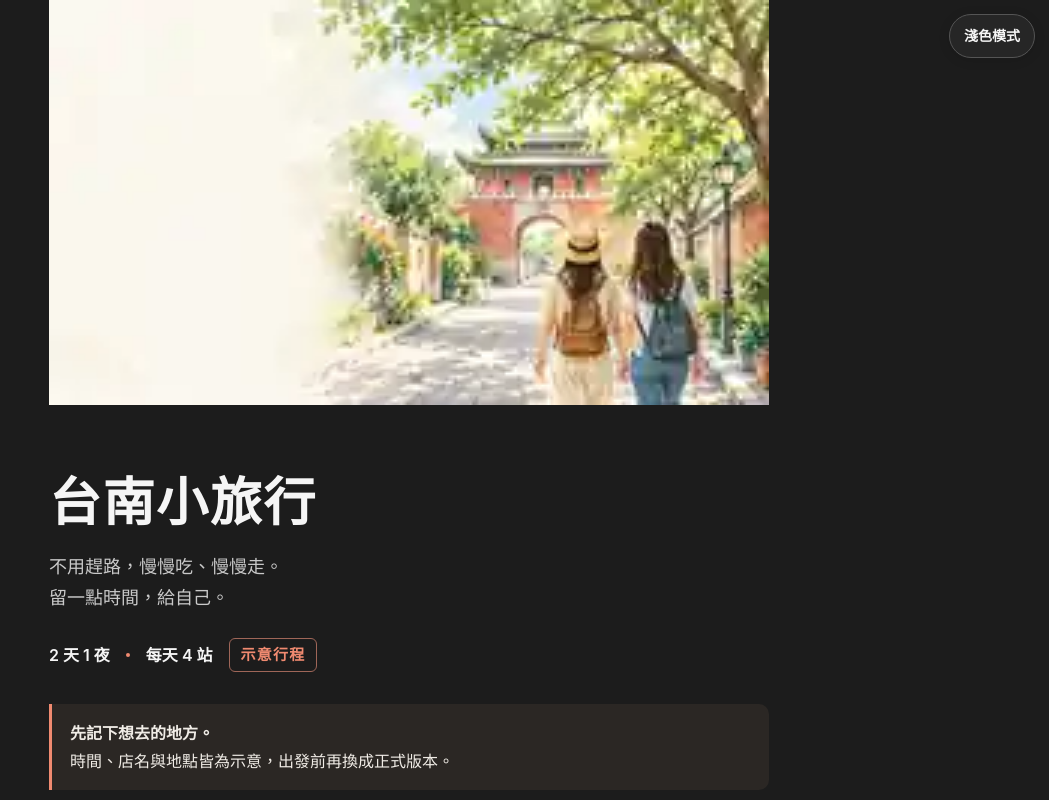
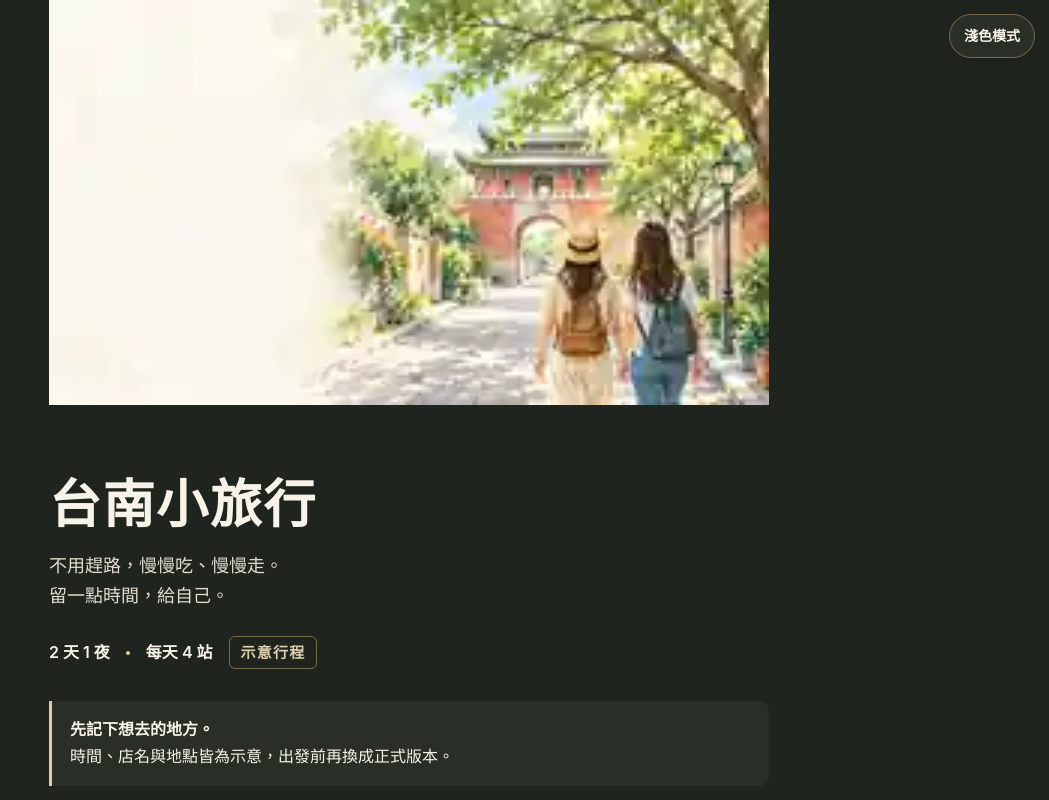
Before and after one commit to andrew54068/tainan-trip, a plain HTML site: page index.html in a window 1280 px wide. Both pictures are taken after a click on the button "深色模式". Shown: the top 800 px of the page, without its empty margins (231-1280 px from the left). Drawn offline with Linux system fonts and the light colour scheme.

Commit message:
Restyle site with cover-derived palette and system fonts

```diff
--- a/index.html
+++ b/index.html
@@ -14,31 +14,34 @@
     /* 全部樣式都在此檔案內，沒有外部字型、圖片、套件或網路請求。 */
     :root {
       color-scheme: light;
-      --paper: #f6f2e9;
-      --card: #fffdfa;
-      --ink: #263d36;
-      --muted: #62675d;
-      --accent: #a3432c;
-      --line: #deded1;
-      --soft: #efe6d6;
+      --primary: #756C4C;
+      --background: #FAF7EC;
+      --text: #24302A;
+      --paper: var(--background);
+      --card: var(--background);
+      --ink: var(--text);
+      --muted: var(--text);
+      --accent: var(--primary);
+      --line: var(--primary);
+      --soft: var(--background);
       --radius: 20px;
     }
 
     html[data-theme="dark"] {
       color-scheme: dark;
-      --paper: #1c1c1c;
-      --card: #262626;
-      --ink: #f5f5f5;
-      --muted: #c9c9c9;
-      --accent: #f08a70;
-      --line: #555555;
-      --soft: #2b2724;
+      --paper: #20241F;
+      --card: #292E27;
+      --ink: #F7F3E8;
+      --muted: #E2DDCF;
+      --accent: #D9CDAA;
+      --line: #756C4C;
+      --soft: #292E27;
     }
-    html[data-theme="dark"] .notice { color: #f0ece6; }
-    html[data-theme="dark"] .trip-facts .badge { border-color: #9f6658; }
-    html[data-theme="dark"] .day-number { border-color: #686868; }
-    html[data-theme="dark"] .stops::before { background: #686868; }
-    html[data-theme="dark"] .reminder { border-color: #666666; }
+    html[data-theme="dark"] .notice { color: var(--ink); }
+    html[data-theme="dark"] .trip-facts .badge { border-color: var(--line); }
+    html[data-theme="dark"] .day-number { border-color: var(--line); }
+    html[data-theme="dark"] .stops::before { background: var(--line); }
+    html[data-theme="dark"] .reminder { border-color: var(--line); }
     .theme-toggle {
       position: fixed;
       top: 14px;
@@ -67,7 +70,7 @@
       color: var(--ink);
       font-family: -apple-system, BlinkMacSystemFont, "PingFang TC", "Microsoft JhengHei", system-ui, sans-serif;
       font-size: 17px;
-      line-height: 1.75;
+      line-height: 1.7;
       -webkit-text-size-adjust: 100%;
     }
     a { color: inherit; text-underline-offset: 5px; }
@@ -75,6 +78,7 @@
     .wrap { width: min(100% - 40px, 720px); margin-inline: auto; }
     .hero { position: relative; padding: 48px 0 28px; }
     h1 {
+      font-family: Georgia, "Times New Roman", "Noto Serif TC", "Songti TC", serif;
       position: relative;
       margin: 0 0 14px;
       font-size: clamp(32px, 7.8vw, 52px);
@@ -88,7 +92,7 @@
     .trip-facts .dot { width: 4px; height: 4px; border-radius: 50%; background: var(--accent); }
     .trip-facts .badge {
       padding: 3px 11px;
-      border: 1px solid #d7b6a7;
+      border: 1px solid var(--line);
       border-radius: 6px;
       color: var(--accent);
       font-size: 15px;
@@ -101,7 +105,7 @@
       border-radius: 0 10px 10px 0;
       background: var(--soft);
       font-size: 16px;
-      color: #534b3d;
+      color: var(--text);
     }
     .notice strong { font-weight: 700; }
     .day-nav {
@@ -137,7 +141,7 @@
       place-items: center;
       flex: 0 0 58px;
       height: 58px;
-      border: 1px solid #c9c8b7;
+      border: 1px solid var(--line);
       border-radius: 50%;
       color: var(--accent);
       font-family: Georgia, "Times New Roman", serif;
@@ -145,10 +149,10 @@
       font-style: italic;
       line-height: 1;
     }
-    .section-head h2 { margin: 0; font-size: 26px; line-height: 1.4; letter-spacing: .04em; }
+    .section-head h2 { font-family: Georgia, "Times New Roman", "Noto Serif TC", "Songti TC", serif; margin: 0; font-size: 26px; line-height: 1.4; letter-spacing: .04em; }
     .section-head p { margin: 4px 0 0; font-size: 16px; color: var(--muted); }
     .stops { position: relative; list-style: none; margin: 0; padding: 0 0 0 22px; }
-    .stops::before { content: ""; position: absolute; left: 4px; top: 30px; bottom: 30px; width: 1px; background: #c9c8b7; }
+    .stops::before { content: ""; position: absolute; left: 4px; top: 30px; bottom: 30px; width: 1px; background: var(--line); }
     .stop {
       position: relative;
       margin-bottom: 14px;
@@ -175,7 +179,7 @@
       display: inline-block;
       color: var(--accent);
       font-size: 18px;
-      font-weight: 750;
+      font-weight: 700;
       line-height: 1.5;
       letter-spacing: .03em;
       font-variant-numeric: tabular-nums;
@@ -184,8 +188,8 @@
     .stop h3 { margin: 0 0 6px; font-size: 21px; font-weight: 700; line-height: 1.5; }
     .stop p { margin: 0; color: var(--muted); font-size: 17px; line-height: 1.85; overflow-wrap: anywhere; }
     .day-end { margin: 17px 0 0 22px; color: var(--muted); font-size: 16px; }
-    .reminder { padding: 22px 24px; border: 1px dashed #c2c5b6; border-radius: var(--radius); }
-    .reminder h2 { margin: 0 0 8px; font-size: 19px; }
+    .reminder { padding: 22px 24px; border: 1px dashed var(--line); border-radius: var(--radius); }
+    .reminder h2 { font-family: Georgia, "Times New Roman", "Noto Serif TC", "Songti TC", serif; margin: 0 0 8px; font-size: 19px; }
     .reminder p { margin: 0; color: var(--muted); font-size: 16px; line-height: 1.85; }
     footer { padding: 0 0 max(28px, env(safe-area-inset-bottom)); }
     .footer-inner { display: flex; align-items: center; justify-content: space-between; gap: 16px; padding-top: 18px; border-top: 1px solid var(--line); }
```
